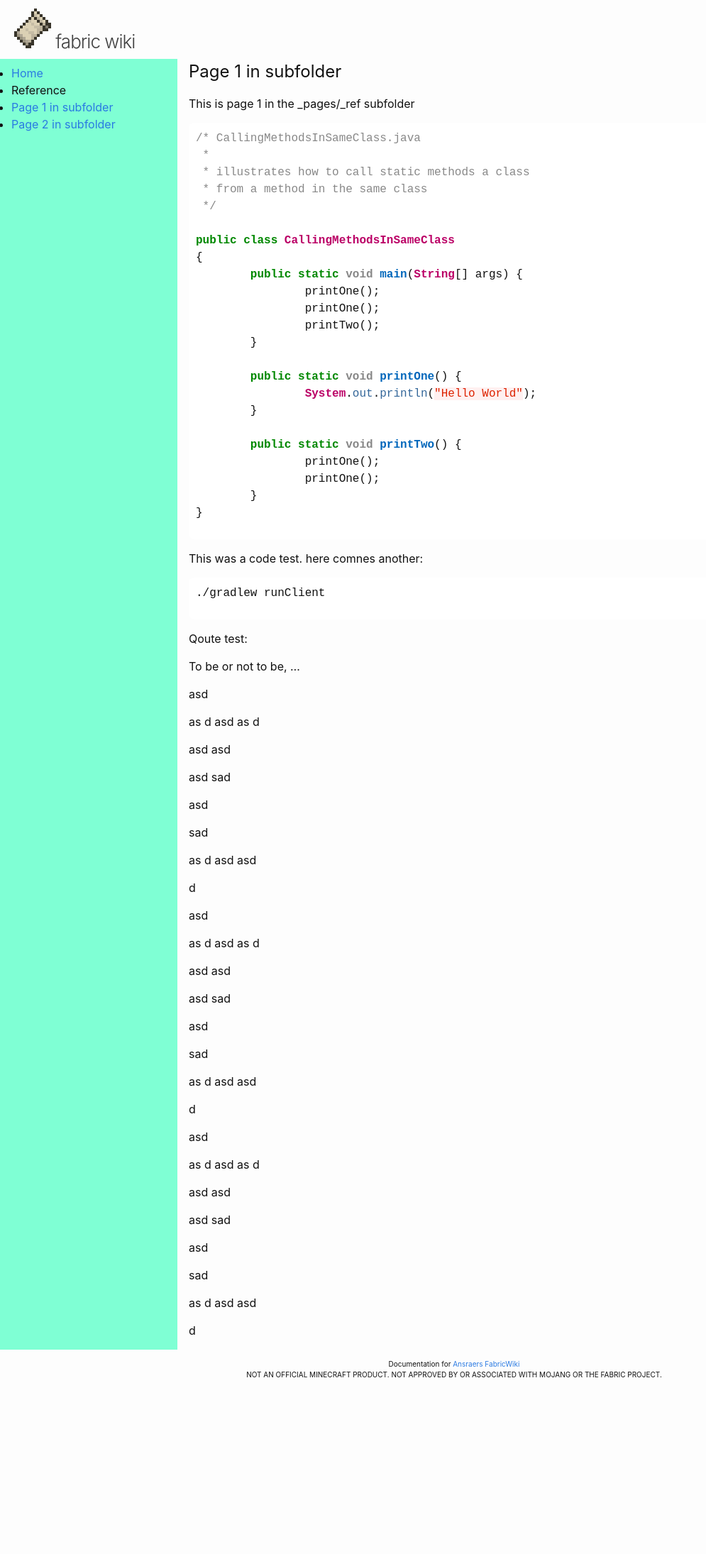
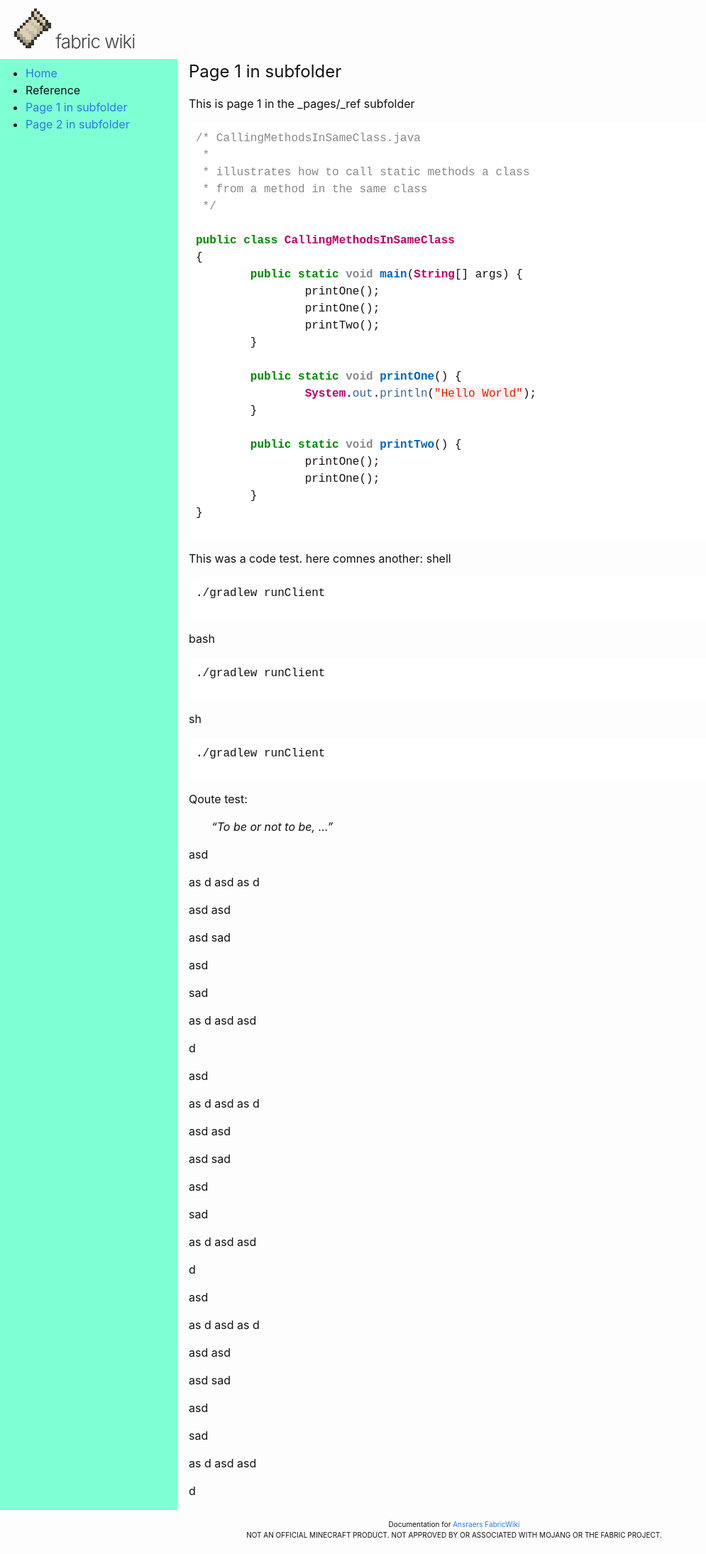
Before and after one commit to CottonMC/Wiki, a Jekyll site: the page built from _pages/_ref/Page1sub.md, in a window 1280 px wide. Shown: the whole page at 71% size, without its empty margins (0-995 px from the left). Built offline with Jekyll 4.4.1, drawn with Linux system fonts in a browser that asks for light colours; before the commit the page ends 1964 px from its top, so only the background shows below that.

Commit message:
More code and qoute test

````diff
--- a/_pages/_ref/Page1sub.md
+++ b/_pages/_ref/Page1sub.md
@@ -33,13 +33,22 @@ public class CallingMethodsInSameClass
 }
 ```
 This was a code test. here comnes another:
-
+shell
 ```shell
 ./gradlew runClient
 ```
+bash
+```bash
+./gradlew runClient
+```
+sh
+```sh
+./gradlew runClient
+```
+
 Qoute test:
 
-> To be or not to be, ...
+> "To be or not to be, ..."
 
 asd
 
--- a/css/main.css
+++ b/css/main.css
@@ -19,9 +19,20 @@ h1, h2, h3, h4, h5, h6, p, blockquote, pre, ul, ol, dl, figure, .highlight {
     padding:0px;
     margin-bottom: 15px;
 }
+ul, ol {
+    padding-left: 20px;
+}
 
 h1, h2, h3, h4, h5, h6 {
     font-weight: 400;
+}
+
+/**
+ *  Blockqoutes
+ */
+blockquote {
+    padding-left: 2rem;
+    font-style: italic;
 }
 
 /**
````
